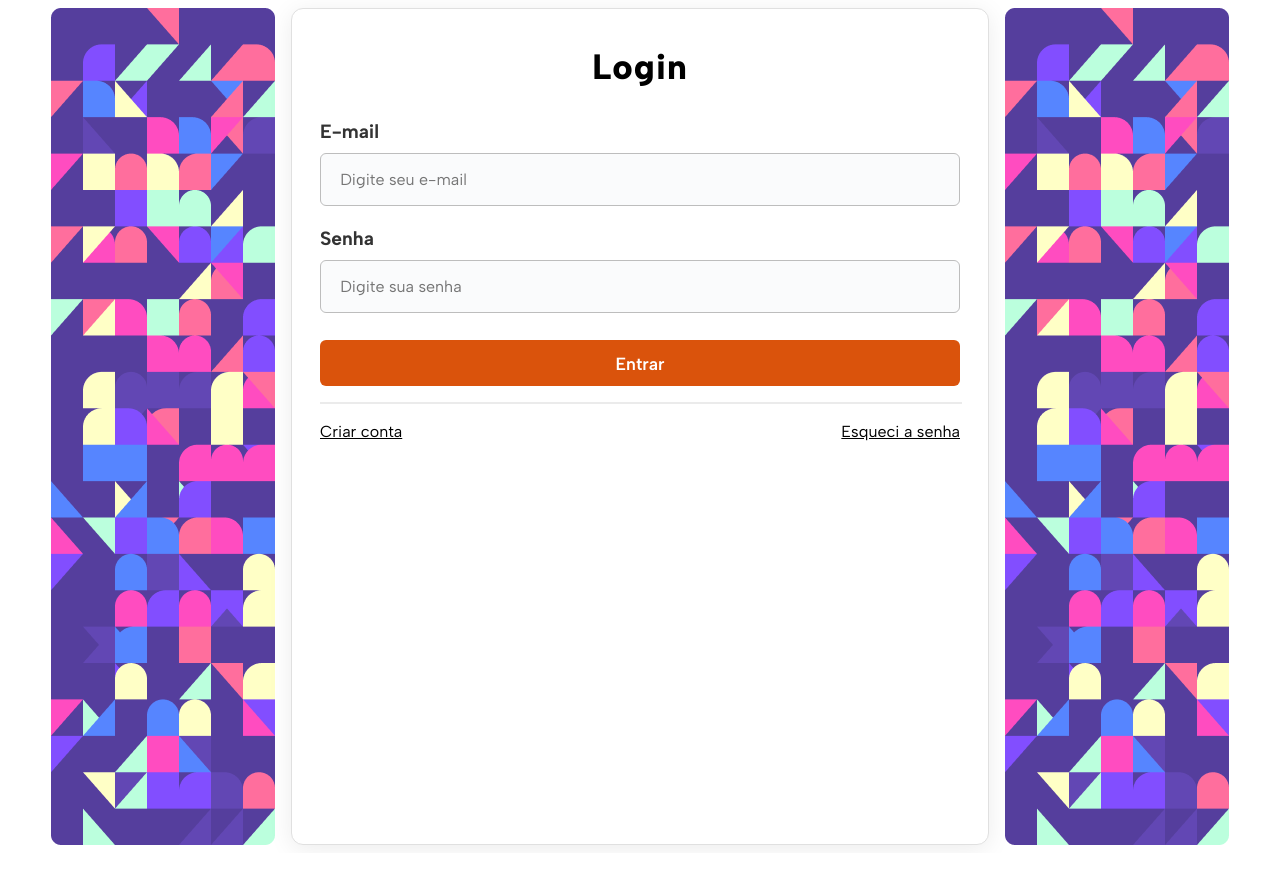
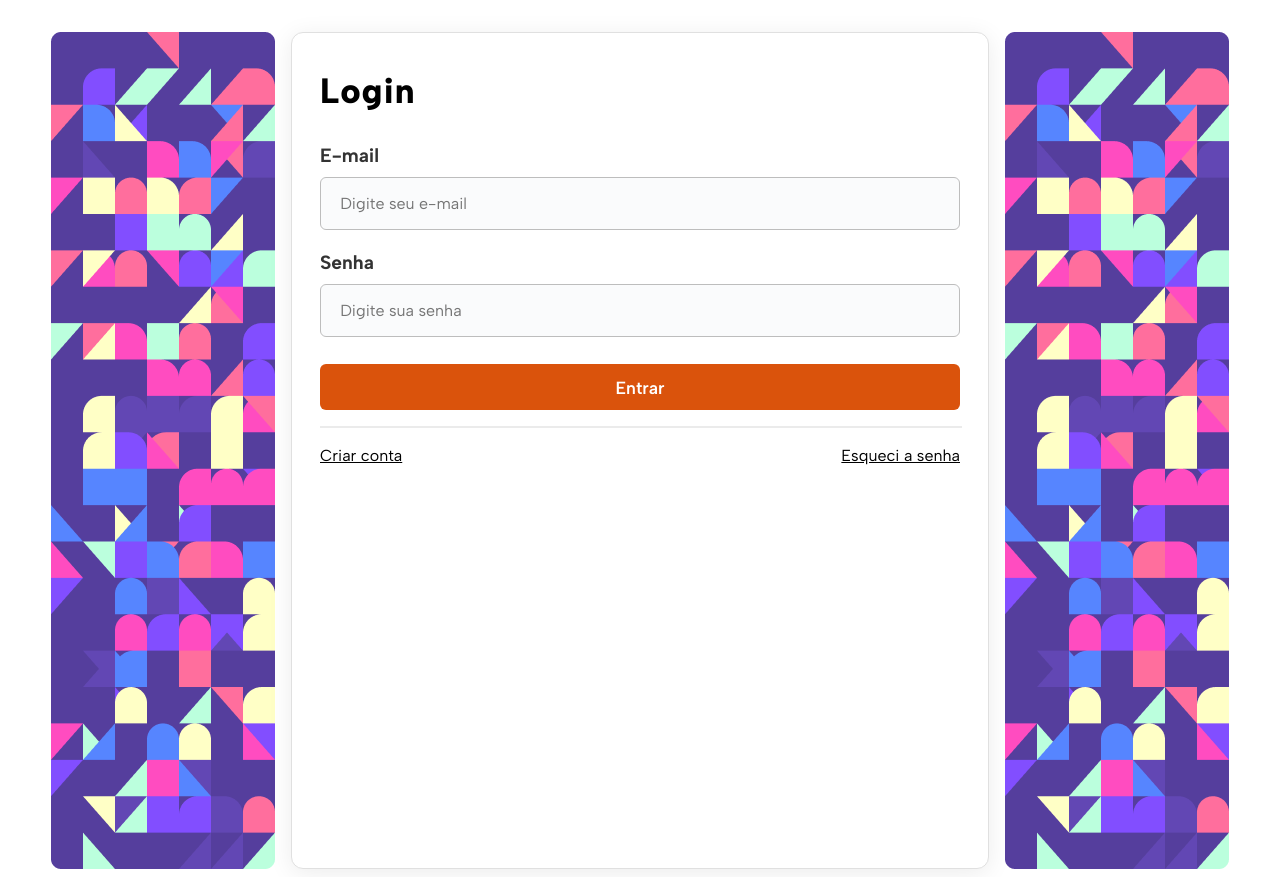
Before and after one commit to TheBugs-io/cadeasala-front, a React (Vite) app: page /login in a window 1280 px wide. Before the commit the page ends 853 px from the top, so only its background shows below. Built offline with nearby package versions, Linux system fonts and the light colour scheme.

Commit message:
fix: generalist margin and image-forms-container

```diff
--- a/src/app/styles/Login.css
+++ b/src/app/styles/Login.css
@@ -3,6 +3,12 @@
   flex-direction: row;
   gap: 1rem;
   justify-content: center;
+  margin-top: 2rem;
+}
+
+.image-forms-container{
+  width: 300px;
+  height: auto;
 }
 
 .form-container {
@@ -15,12 +21,17 @@
 }
 
 .form-title {
-  text-align: center;
+  text-align: start;
   margin-bottom: 24px;
   font-size: 2.2rem;
   font-weight: 800;
   color: #000000;
   letter-spacing: 1px;
+}
+
+.form-paragraph{
+  font-size: 1.2rem;
+  word-wrap: break-word;
 }
 
 .form-group {
```
